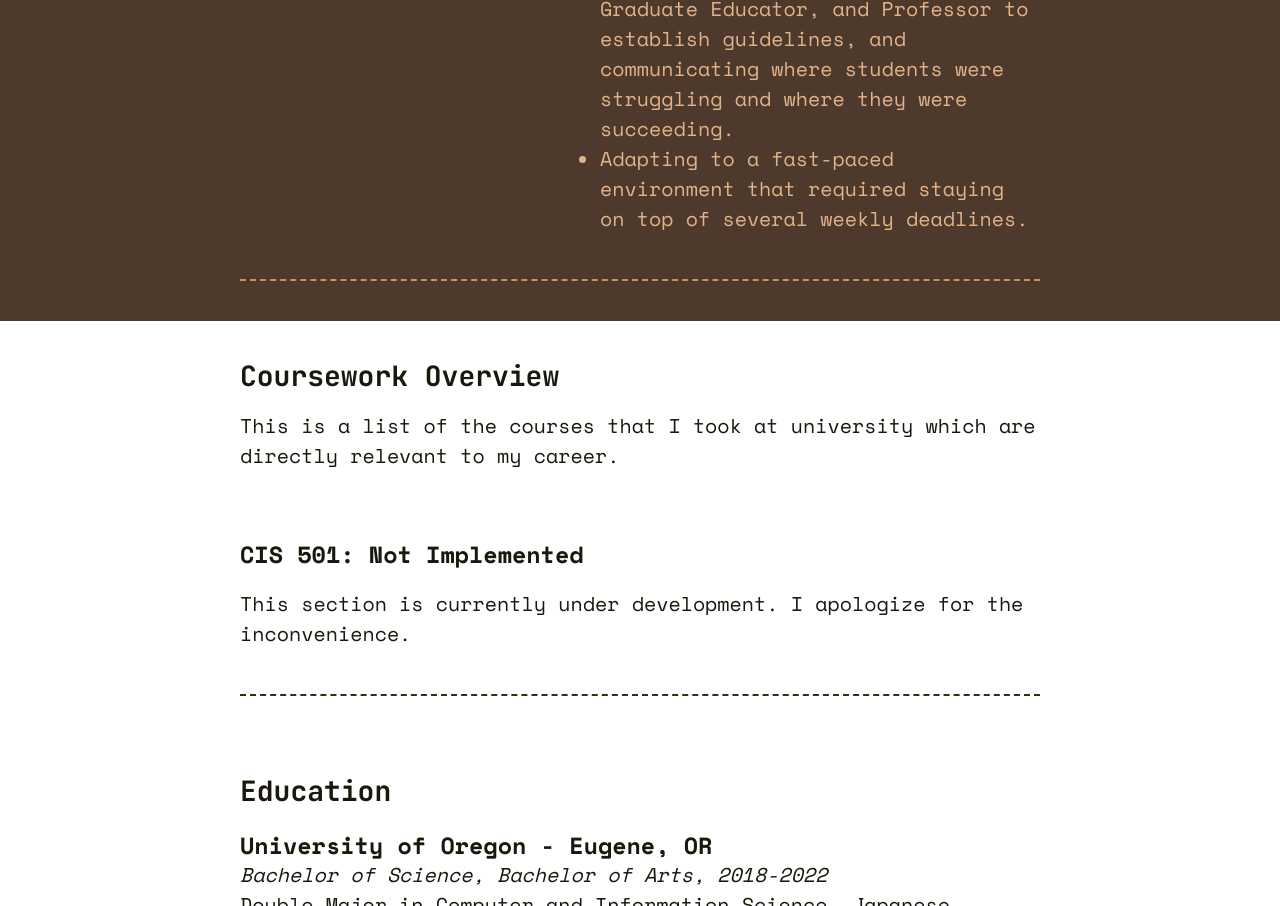
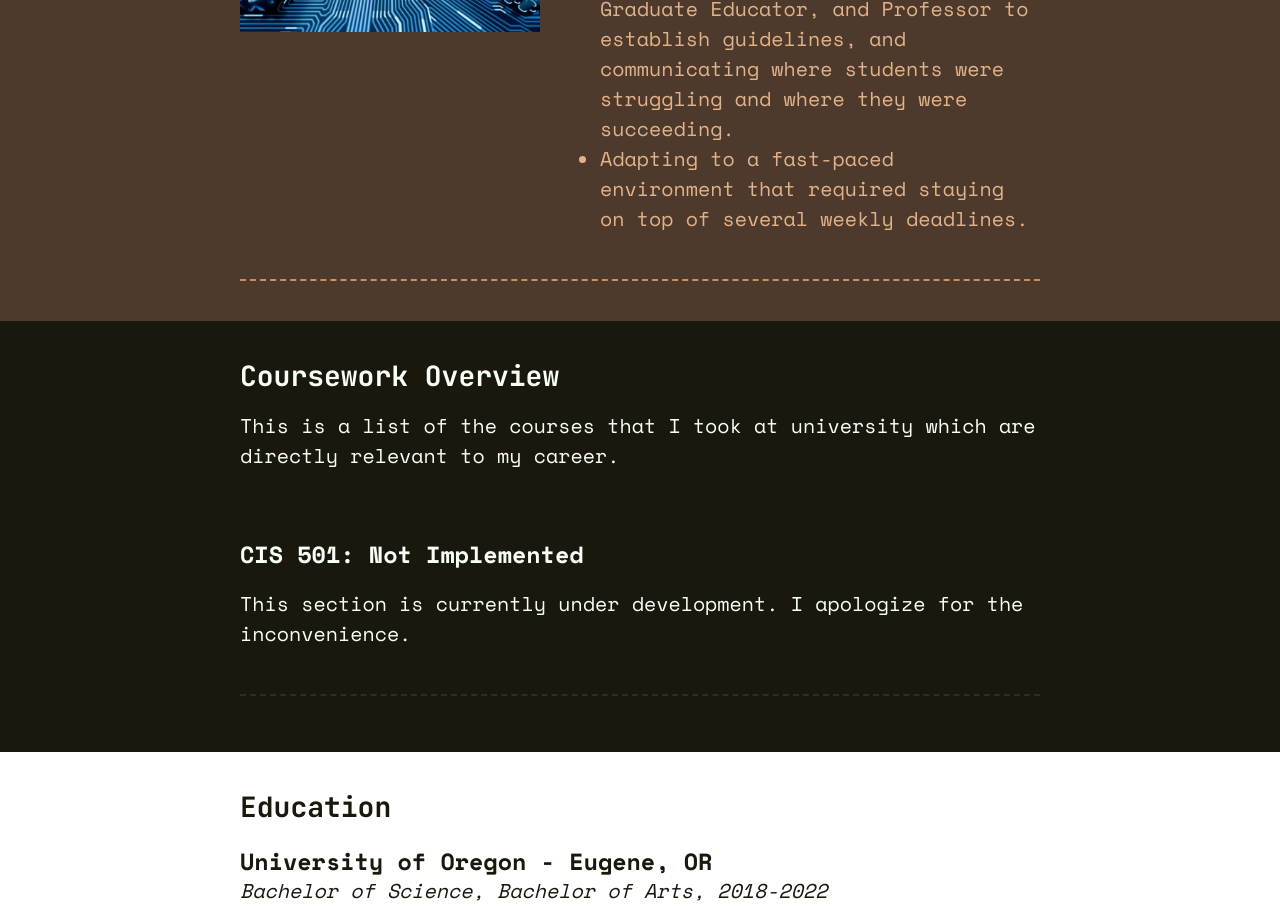
Before and after one commit to maguirr4-uo/OUTDATED-html-css-portfolio, a plain HTML site: page index.html in a window 1280 px wide. Shown: the part 1906-2812 px from the top of the page. Drawn offline with nearby package versions, Linux system fonts and the light colour scheme.

Commit message:
Update styles.css
Added new section and style

```diff
--- a/css/styles.css
+++ b/css/styles.css
@@ -147,6 +147,19 @@ header {
 	column-gap: 20px;
 }
 
+.job-img {
+	margin-top: 20px;
+}
+
+/* Coursework
+------------------------*/
+.coursework {
+	background-color: #1a170c;
+	background-size: cover;
+	background-position: center;
+	color: #F7FFF7;
+	padding-bottom: 16px;
+}
 
 /* Education
 ------------------------*/
```
